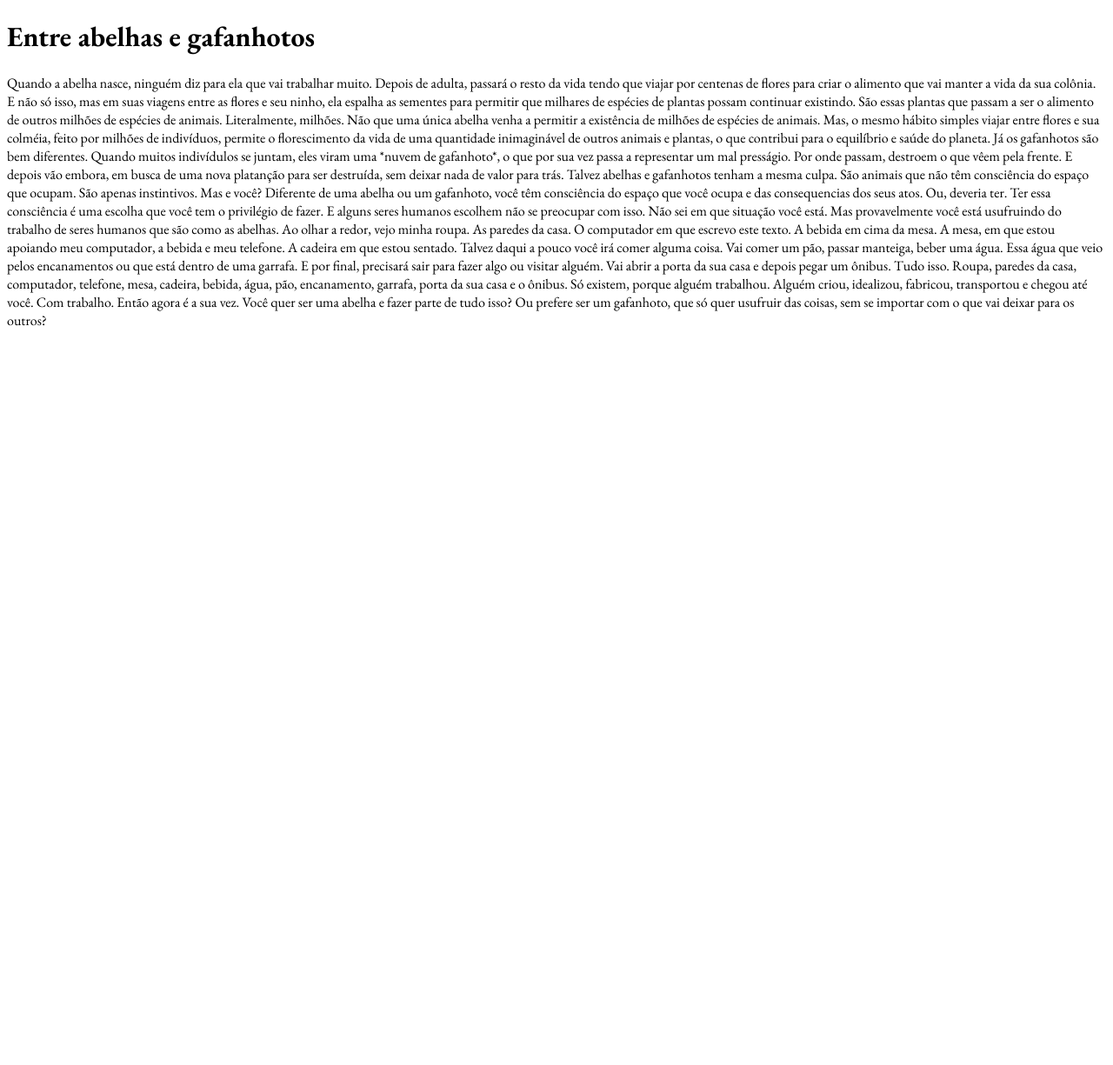
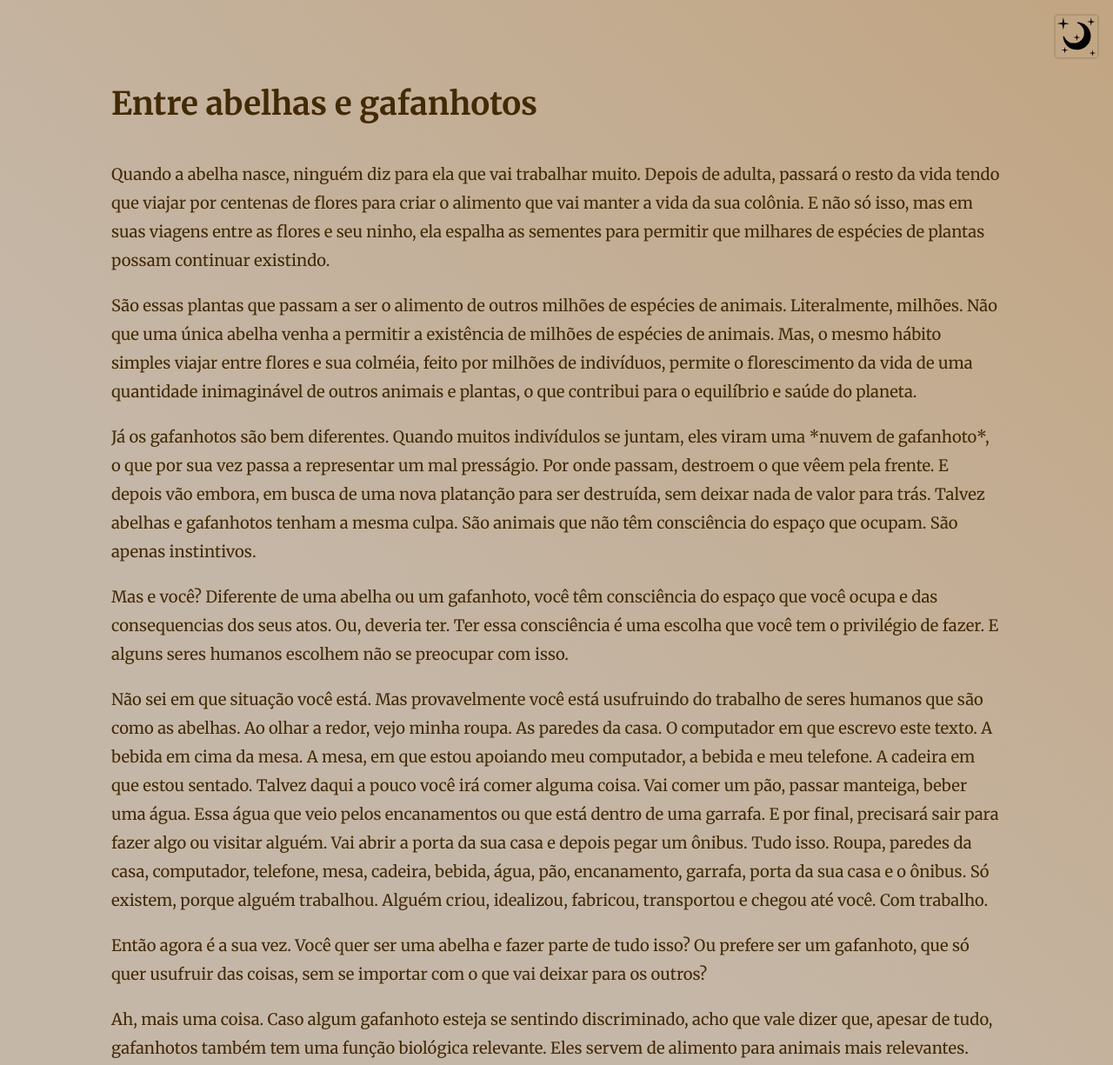
Before and after one commit to danilocgsilva/entre-abelhas-e-gafalhotos, a plain HTML site: page index.html in a window 1280 px wide. Shown: the top 1225 px of the page at 87% size. Before the commit the page ends 800 px from the top, so only its background shows below. Drawn offline with nearby package versions, Linux system fonts and the light colour scheme.

Commit message:
html e modos diurno e noturno

```diff
--- a/index.html
+++ b/index.html
@@ -9,40 +9,116 @@
     <link rel="preconnect" href="https://fonts.gstatic.com" crossorigin>
     <link href="https://fonts.googleapis.com/css2?family=EB+Garamond:ital,wght@0,400..800;1,400..800&display=swap"
         rel="stylesheet">
+    <link
+        href="https://fonts.googleapis.com/css2?family=Merriweather:ital,wght@0,300;0,400;0,700;0,900;1,300;1,400;1,700;1,900&display=swap"
+        rel="stylesheet">
+    <link href="https://fonts.googleapis.com/css2?family=Lora:ital,wght@0,400..700;1,400..700&display=swap"
+        rel="stylesheet">
     <link rel="stylesheet" href="style.css">
 </head>
 
-<body class="eb-garamond">
+<body class="eb-garamond cores-modo-diurno">
 
-    <h1>Entre abelhas e gafanhotos</h1>
+    <a href="#" class="botao-modo-leitura">
+        &nbsp;
+    </a>
 
-    <p>Quando a abelha nasce, ninguém diz para ela que vai trabalhar muito. Depois de adulta, passará o resto da vida
-        tendo que viajar por centenas de flores para criar o alimento que vai manter a vida da sua colônia. E não só
-        isso, mas em suas viagens entre as flores e seu ninho, ela espalha as sementes para permitir que milhares de
-        espécies de plantas possam continuar existindo.
-        São essas plantas que passam a ser o alimento de outros milhões de espécies de animais. Literalmente, milhões.
-        Não que uma única abelha venha a permitir a existência de milhões de espécies de animais. Mas, o mesmo hábito
-        simples viajar entre flores e sua colméia, feito por milhões de indivíduos, permite o florescimento da vida de
-        uma quantidade inimaginável de outros animais e plantas, o que contribui para o equilíbrio e saúde do planeta.
-        Já os gafanhotos são bem diferentes. Quando muitos indivídulos se juntam, eles viram uma *nuvem de gafanhoto*, o
-        que por sua vez passa a representar um mal presságio. Por onde passam, destroem o que vêem pela frente. E depois
-        vão embora, em busca de uma nova platanção para ser destruída, sem deixar nada de valor para trás.
-        Talvez abelhas e gafanhotos tenham a mesma culpa. São animais que não têm consciência do espaço que ocupam. São
-        apenas instintivos.
-        Mas e você? Diferente de uma abelha ou um gafanhoto, você têm consciência do espaço que você ocupa e das
-        consequencias dos seus atos. Ou, deveria ter. Ter essa consciência é uma escolha que você tem o privilégio de
-        fazer. E alguns seres humanos escolhem não se preocupar com isso.
-        Não sei em que situação você está. Mas provavelmente você está usufruindo do trabalho de seres humanos que são
-        como as abelhas. Ao olhar a redor, vejo minha roupa. As paredes da casa. O computador em que escrevo este texto.
-        A bebida em cima da mesa. A mesa, em que estou apoiando meu computador, a bebida e meu telefone. A cadeira em
-        que estou sentado. Talvez daqui a pouco você irá comer alguma coisa. Vai comer um pão, passar manteiga, beber
-        uma água. Essa água que veio pelos encanamentos ou que está dentro de uma garrafa. E por final, precisará sair
-        para fazer algo ou visitar alguém. Vai abrir a porta da sua casa e depois pegar um ônibus. Tudo isso. Roupa,
-        paredes da casa, computador, telefone, mesa, cadeira, bebida, água, pão, encanamento, garrafa, porta da sua casa
-        e o ônibus. Só existem, porque alguém trabalhou. Alguém criou, idealizou, fabricou, transportou e chegou até
-        você. Com trabalho.
-        Então agora é a sua vez. Você quer ser uma abelha e fazer parte de tudo isso? Ou prefere ser um gafanhoto, que
-        só quer usufruir das coisas, sem se importar com o que vai deixar para os outros?</p>
+    <div class="container">
+
+        <div class="contaner__text-area">
+            <h1>Entre abelhas e gafanhotos</h1>
+
+            <p>Quando a abelha nasce, ninguém diz para ela que vai trabalhar muito. Depois de adulta, passará o resto da
+                vida tendo que viajar por centenas de flores para criar o alimento que vai manter a vida da sua colônia.
+                E
+                não só isso, mas em suas viagens entre as flores e seu ninho, ela espalha as sementes para permitir que
+                milhares de espécies de plantas possam continuar existindo.</p>
+
+
+
+                <p>São essas plantas que passam a ser o
+                alimento de
+                outros milhões de espécies de animais. Literalmente, milhões. Não que uma única abelha venha a permitir
+                a
+                existência de milhões de espécies de animais. Mas, o mesmo hábito simples viajar entre flores e sua
+                colméia,
+                feito por milhões de indivíduos, permite o florescimento da vida de uma quantidade inimaginável de
+                outros
+                animais e plantas, o que contribui para o equilíbrio e saúde do planeta. </p>
+
+                <p>Já os gafanhotos são bem
+                diferentes. Quando muitos indivídulos se juntam, eles viram uma *nuvem de gafanhoto*, o que por sua vez
+                passa a representar um mal presságio. Por onde passam, destroem o que vêem pela frente. E depois vão
+                embora,
+                em busca de uma nova platanção para ser destruída, sem deixar nada de valor para trás. Talvez abelhas e
+                gafanhotos tenham a mesma culpa. São animais que não têm consciência do espaço que ocupam. São apenas
+                instintivos.</p>
+
+
+                <p>Mas e você? Diferente de uma abelha ou um gafanhoto, você têm consciência do espaço que
+                você
+                ocupa e das consequencias dos seus atos. Ou, deveria ter. Ter essa consciência é uma escolha que você
+                tem o
+                privilégio de fazer. E alguns seres humanos escolhem não se preocupar com isso.</p>
+
+                <p>Não sei em que situação
+                você
+                está. Mas provavelmente você está usufruindo do trabalho de seres humanos que são como as abelhas. Ao
+                olhar
+                a redor, vejo minha roupa. As paredes da casa. O computador em que escrevo este texto. A bebida em cima
+                da
+                mesa. A mesa, em que estou apoiando meu computador, a bebida e meu telefone. A cadeira em que estou
+                sentado.
+                Talvez daqui a pouco você irá comer alguma coisa. Vai comer um pão, passar manteiga, beber uma água.
+                Essa
+                água que veio pelos encanamentos ou que está dentro de uma garrafa. E por final, precisará sair para
+                fazer
+                algo ou visitar alguém. Vai abrir a porta da sua casa e depois pegar um ônibus. Tudo isso. Roupa,
+                paredes da
+                casa, computador, telefone, mesa, cadeira, bebida, água, pão, encanamento, garrafa, porta da sua casa e
+                o
+                ônibus. Só existem, porque alguém trabalhou. Alguém criou, idealizou, fabricou, transportou e chegou até
+                você. Com trabalho.</p>
+
+                <p>Então agora é a sua vez. Você quer ser uma abelha e fazer parte de tudo isso? Ou
+                prefere
+                ser um gafanhoto, que só quer usufruir das coisas, sem se importar com o que vai deixar para os outros?
+            </p>
+            <p>Ah, mais uma coisa. Caso algum gafanhoto esteja se sentindo discriminado, acho que vale dizer que, apesar
+                de tudo, gafanhotos também tem uma função biológica relevante. Eles servem de alimento para animais mais
+                relevantes.</p>
+
+            <p>Que seu dia seja muito bom!</p>
+        </div>
+    </div>
+
+    <script>
+        let modo = "diurno";
+        let body = document.querySelector("body");
+
+        function modo_noturno() {
+            body.classList.add("cores-modo-noturno");
+            body.classList.remove("cores-modo-diurno");
+            modo = "noturno";
+        }
+
+        function modo_diurno() {
+            body.classList.add("cores-modo-diurno");
+            body.classList.remove("cores-modo-noturno");
+            modo = "diurno";
+        }
+
+        document.querySelector(".botao-modo-leitura").onclick = function () {
+            switch (modo) {
+                case "noturno":
+                    modo_diurno();
+                    break;
+                case "diurno":
+                    modo_noturno();
+                    break;
+            }
+        }
+    </script>
 
 </body>
 
--- a/style.css
+++ b/style.css
@@ -1,9 +1,91 @@
 :root {
     --font-garamont: "EB Garamond", serif;
+    --font-merriweather: "Merriweather", serif;
+    --font-lora: "Lora", serif;
+    --font-color-modo-diurno:rgb(66, 42, 5);
+    --font-color-modo-noturno:#caab8a;
+    --background-color-diurno: linear-gradient(45.00deg, #c5b7a8 35.49%, #be935c 165.37%);
+    --background-color-noturno: linear-gradient(45.00deg, rgb(32, 20, 3) 35.49%, rgb(90, 64, 25) 165.37%);
+}
+
+.cores-modo-diurno .container {
+    color:var(--font-color-modo-diurno);
+    background: var(--background-color-diurno);
+}
+
+.cores-modo-diurno .botao-modo-leitura {
+    background: url("lua.svg") no-repeat;
+    background-size: 100%;
+    border: 2px solid rgba(0,0,0,0.1);
+}
+
+.cores-modo-noturno .container {
+    color: var(--font-color-modo-noturno);
+    background: var(--background-color-noturno);
+}
+
+.cores-modo-noturno .botao-modo-leitura {
+    background: url("sol.svg") no-repeat;
+    background-size: 100%;
+    border: 2px solid rgba(255,255,255,0.1);
+}
+
+.botao-modo-leitura {
+    color: #c5b7a8;
+    width: 3rem;
+    height: 3rem;
+    position: absolute;
+    right: 0;
+    background-position: 50%;
+    text-decoration: none;
+
+    border-radius: 5px;
+    margin: 1rem;
+}
+
+.botao-modo-leitura:active {
+    background-position: 60% 60%;
 }
 
 .eb-garamond {
-    font-family: var(--font-garamont);
+    /* font-family: var(--font-garamont); */
+    font-family: var(--font-merriweather);
+    /* font-family: var(--font-lora); */
     font-optical-sizing: auto;
     font-style: normal;
 }
+
+h1 {
+    margin-top: 1em;
+    margin-bottom: 1em;
+    line-height: 1.5em;
+}
+
+body {
+    font-size: 1.0rem;
+    line-height: 1.8em;
+    margin: 0;
+    height: 100vh;
+    box-sizing: border-box;
+    position: relative;
+}
+
+.container {
+    padding: 4em 2em 2em 2em;
+    min-height: 100vh;
+    display: flex;
+    justify-content: center;
+}
+
+
+@media screen and (min-width: 768px) {
+    .container {
+        padding: 3em 5em;
+    }
+    body {
+        font-size: 1.15rem;
+    }
+    .contaner__text-area {
+        max-width: 1024px;
+    }
+}
```
Also changed, not shown: lua.svg (added), sol.svg (added), 1 other file.
